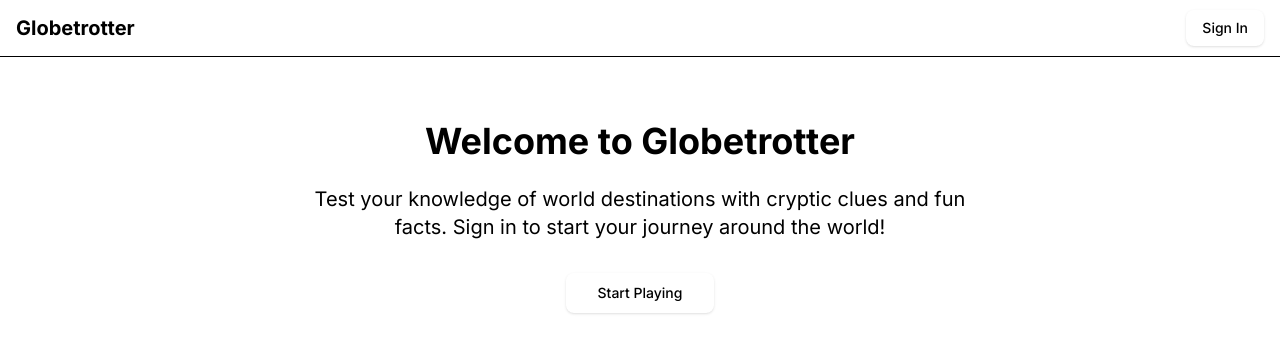
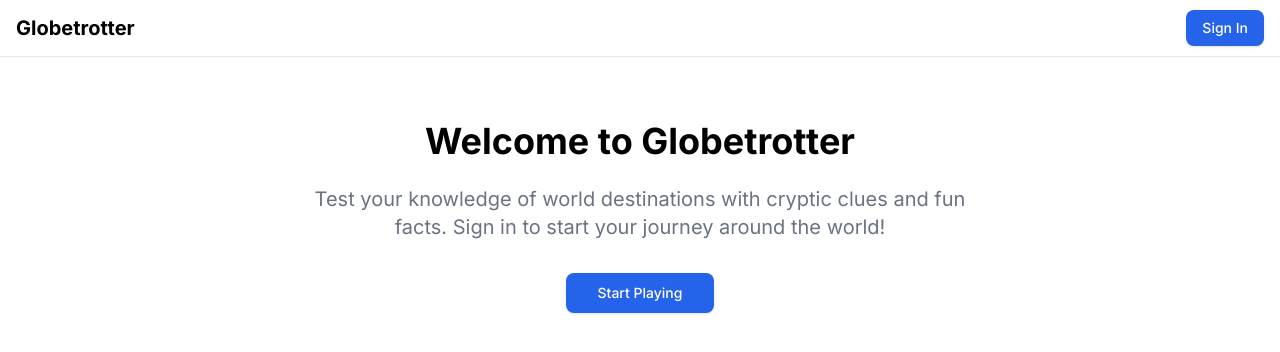
Before and after one commit to Saurav02022/globetrotter, a Next.js app: page / in a window 1280 px wide. Shown: the top 352 px of the page. Built offline with nearby package versions, Linux system fonts and the light colour scheme; no server answers.

Commit message:
refactor: improve auth flow and update dependencies

```diff
--- a/app/auth/sign-in/route.ts
+++ /dev/null
@@ -1,20 +0,0 @@
-import { createClient } from '@/lib/supabase/server'
-import { NextResponse } from 'next/server'
-import { getBaseUrl } from '@/lib/utils'
-
-export async function POST() {
-  const supabase = createClient()
-
-  const { data, error } = await supabase.auth.signInWithOAuth({
-    provider: 'google',
-    options: {
-      redirectTo: `${getBaseUrl()}/auth/callback`
-    }
-  })
-
-  if (error) {
-    return NextResponse.json({ error: error.message }, { status: 500 })
-  }
-
-  return NextResponse.json({ url: data.url })
-}
--- a/app/globals.css
+++ b/app/globals.css
@@ -2,98 +2,52 @@
 @tailwind components;
 @tailwind utilities;
 
-@plugin "tailwindcss-animate";
-
-@custom-variant dark (&:is(.dark *));
-
-@theme {
-  --font-sans: var(--font-geist-sans);
-  --font-mono: var(--font-geist-mono);
-}
-
-@theme inline {
-  --color-background: var(--background);
-  --color-foreground: var(--foreground);
-  --color-card: var(--card);
-  --color-card-foreground: var(--card-foreground);
-  --color-popover: var(--popover);
-  --color-popover-foreground: var(--popover-foreground);
-  --color-primary: var(--primary);
-  --color-primary-foreground: var(--primary-foreground);
-  --color-secondary: var(--secondary);
-  --color-secondary-foreground: var(--secondary-foreground);
-  --color-muted: var(--muted);
-  --color-muted-foreground: var(--muted-foreground);
-  --color-accent: var(--accent);
-  --color-accent-foreground: var(--accent-foreground);
-  --color-destructive: var(--destructive);
-  --color-destructive-foreground: var(--destructive-foreground);
-  --color-border: var(--border);
-  --color-input: var(--input);
-  --color-ring: var(--ring);
-  --color-chart-1: var(--chart-1);
-  --color-chart-2: var(--chart-2);
-  --color-chart-3: var(--chart-3);
-  --color-chart-4: var(--chart-4);
-  --color-chart-5: var(--chart-5);
-  --radius-sm: calc(var(--radius) - 4px);
-  --radius-md: calc(var(--radius) - 2px);
-  --radius-lg: var(--radius);
-  --radius-xl: calc(var(--radius) + 4px);
-  --color-sidebar: var(--sidebar);
-  --color-sidebar-foreground: var(--sidebar-foreground);
-  --color-sidebar-primary: var(--sidebar-primary);
-  --color-sidebar-primary-foreground: var(--sidebar-primary-foreground);
-  --color-sidebar-accent: var(--sidebar-accent);
-  --color-sidebar-accent-foreground: var(--sidebar-accent-foreground);
-  --color-sidebar-border: var(--sidebar-border);
-  --color-sidebar-ring: var(--sidebar-ring);
-}
-
 @layer base {
   :root {
-    --background: oklch(1 0 0);
-    --foreground: oklch(0.129 0.042 264.695);
-    --card: oklch(1 0 0);
-    --card-foreground: oklch(0.129 0.042 264.695);
-    --popover: oklch(1 0 0);
-    --popover-foreground: oklch(0.129 0.042 264.695);
-    --primary: oklch(0.208 0.042 265.755);
-    --primary-foreground: oklch(0.984 0.003 247.858);
-    --secondary: oklch(0.968 0.007 247.896);
-    --secondary-foreground: oklch(0.208 0.042 265.755);
-    --muted: oklch(0.968 0.007 247.896);
-    --muted-foreground: oklch(0.554 0.046 257.417);
-    --accent: oklch(0.968 0.007 247.896);
-    --accent-foreground: oklch(0.208 0.042 265.755);
-    --destructive: oklch(0.577 0.245 27.325);
-    --destructive-foreground: oklch(0.577 0.245 27.325);
-    --border: oklch(0.929 0.013 255.508);
-    --input: oklch(0.929 0.013 255.508);
-    --ring: oklch(0.704 0.04 256.788);
+    --background: white;
+    --foreground: black;
+    --card: white;
+    --card-foreground: black;
+    --popover: white;
+    --popover-foreground: black;
+    --primary: #2563eb;
+    --primary-foreground: white;
+    --secondary: #f3f4f6;
+    --secondary-foreground: black;
+    --muted: #f3f4f6;
+    --muted-foreground: #6b7280;
+    --accent: #f3f4f6;
+    --accent-foreground: black;
+    --destructive: #ef4444;
+    --destructive-foreground: white;
+    --border: #e5e7eb;
+    --input: #e5e7eb;
+    --ring: #2563eb;
     --radius: 0.625rem;
+    --font-sans: var(--font-geist-sans);
+    --font-mono: var(--font-geist-mono);
   }
 
   .dark {
-    --background: oklch(0.129 0.042 264.695);
-    --foreground: oklch(0.984 0.003 247.858);
-    --card: oklch(0.129 0.042 264.695);
-    --card-foreground: oklch(0.984 0.003 247.858);
-    --popover: oklch(0.129 0.042 264.695);
-    --popover-foreground: oklch(0.984 0.003 247.858);
-    --primary: oklch(0.984 0.003 247.858);
-    --primary-foreground: oklch(0.208 0.042 265.755);
-    --secondary: oklch(0.279 0.041 260.031);
-    --secondary-foreground: oklch(0.984 0.003 247.858);
-    --muted: oklch(0.279 0.041 260.031);
-    --muted-foreground: oklch(0.704 0.04 256.788);
-    --accent: oklch(0.279 0.041 260.031);
-    --accent-foreground: oklch(0.984 0.003 247.858);
-    --destructive: oklch(0.396 0.141 25.723);
-    --destructive-foreground: oklch(0.637 0.237 25.331);
-    --border: oklch(0.279 0.041 260.031);
-    --input: oklch(0.279 0.041 260.031);
-    --ring: oklch(0.446 0.043 257.281);
+    --background: #09090b;
+    --foreground: #fafafa;
+    --card: #09090b;
+    --card-foreground: #fafafa;
+    --popover: #09090b;
+    --popover-foreground: #fafafa;
+    --primary: #fafafa;
+    --primary-foreground: #09090b;
+    --secondary: #27272a;
+    --secondary-foreground: #fafafa;
+    --muted: #27272a;
+    --muted-foreground: #a1a1aa;
+    --accent: #27272a;
+    --accent-foreground: #fafafa;
+    --destructive: #7f1d1d;
+    --destructive-foreground: #fef2f2;
+    --border: #27272a;
+    --input: #27272a;
+    --ring: #7f1d1d;
   }
 
   * {
--- a/app/layout.tsx
+++ b/app/layout.tsx
@@ -5,6 +5,7 @@ import { Toaster } from 'sonner'
 import { createClient } from '@/lib/supabase/server'
 import Link from 'next/link'
 import { Button } from '@/components/ui/button'
+import { cn } from '@/lib/utils'
 
 const inter = Inter({ subsets: ['latin'] })
 
@@ -51,10 +52,16 @@ export default async function RootLayout({
   children: React.ReactNode
 }) {
   return (
-    <html lang="en">
-      <body className={inter.className}>
+    <html lang="en" suppressHydrationWarning>
+      <head />
+      <body className={cn(
+        "min-h-screen bg-background font-sans antialiased",
+        inter.className
+      )}>
         <Navigation />
-        {children}
+        <main className="flex-1">
+          {children}
+        </main>
         <Toaster />
       </body>
     </html>
--- a/app/login/page.tsx
+++ b/app/login/page.tsx
@@ -1,7 +1,7 @@
 import { createClient } from '@/lib/supabase/server'
 import { redirect } from 'next/navigation'
-import { Button } from '@/components/ui/button'
 import { Card, CardHeader, CardTitle, CardDescription, CardContent } from '@/components/ui/card'
+import AuthForm from '@/components/auth/AuthForm'
 
 export default async function LoginPage() {
   const supabase = createClient()
@@ -22,11 +22,7 @@ export default async function LoginPage() {
           </CardDescription>
         </CardHeader>
         <CardContent>
-          <form action="/auth/sign-in" method="post">
-            <Button className="w-full" size="lg">
-              Continue with Google
-            </Button>
-          </form>
+          <AuthForm />
         </CardContent>
       </Card>
     </div>
--- a/components/auth/AuthForm.tsx
+++ b/components/auth/AuthForm.tsx
@@ -13,7 +13,14 @@ export default function AuthForm() {
         supabaseClient={supabase}
         appearance={{ theme: ThemeSupa }}
         providers={['google']}
-        redirectTo={`${window.location.origin}/auth/callback`}
+        view="sign_in"
+        showLinks={false}
+        onlyThirdPartyProviders={true}
+        redirectTo={`${process.env.NEXT_PUBLIC_BASE_URL}/auth/callback`}
+        queryParams={{
+          access_type: 'offline',
+          prompt: 'consent',
+        }}
       />
     </div>
   )
--- /dev/null
+++ b/postcss.config.js
@@ -0,0 +1,9 @@
+/** @type {import('postcss').Config} */
+module.exports = {
+  plugins: {
+    'postcss-import': {},
+    'tailwindcss/nesting': 'postcss-nesting',
+    tailwindcss: {},
+    autoprefixer: {},
+  },
+}
--- a/postcss.config.mjs
+++ /dev/null
@@ -1,5 +0,0 @@
-const config = {
-  plugins: ["@tailwindcss/postcss"],
-};
-
-export default config;
--- a/tailwind.config.js
+++ b/tailwind.config.js
@@ -6,7 +6,9 @@ module.exports = {
     './components/**/*.{ts,tsx}',
     './app/**/*.{ts,tsx}',
     './src/**/*.{ts,tsx}',
+    './lib/**/*.{ts,tsx}',
   ],
+  prefix: "",
   theme: {
     container: {
       center: true,
@@ -17,34 +19,34 @@ module.exports = {
     },
     extend: {
       colors: {
-        border: "hsl(var(--border))",
-        input: "hsl(var(--input))",
-        ring: "hsl(var(--ring))",
-        background: "hsl(var(--background))",
-        foreground: "hsl(var(--foreground))",
+        border: "var(--border)",
+        input: "var(--input)",
+        ring: "var(--ring)",
+        background: "var(--background)",
+        foreground: "var(--foreground)",
         primary: {
-          DEFAULT: "hsl(var(--primary))",
-          foreground: "hsl(var(--primary-foreground))",
+          DEFAULT: "var(--primary)",
+          foreground: "var(--primary-foreground)",
         },
         secondary: {
-          DEFAULT: "hsl(var(--secondary))",
-          foreground: "hsl(var(--secondary-foreground))",
+          DEFAULT: "var(--secondary)",
+          foreground: "var(--secondary-foreground)",
         },
         destructive: {
-          DEFAULT: "hsl(var(--destructive))",
-          foreground: "hsl(var(--destructive-foreground))",
+          DEFAULT: "var(--destructive)",
+          foreground: "var(--destructive-foreground)",
         },
         muted: {
-          DEFAULT: "hsl(var(--muted))",
-          foreground: "hsl(var(--muted-foreground))",
+          DEFAULT: "var(--muted)",
+          foreground: "var(--muted-foreground)",
         },
         accent: {
-          DEFAULT: "hsl(var(--accent))",
-          foreground: "hsl(var(--accent-foreground))",
+          DEFAULT: "var(--accent)",
+          foreground: "var(--accent-foreground)",
         },
         card: {
-          DEFAULT: "hsl(var(--card))",
-          foreground: "hsl(var(--card-foreground))",
+          DEFAULT: "var(--card)",
+          foreground: "var(--card-foreground)",
         },
       },
       borderRadius: {
@@ -52,6 +54,10 @@ module.exports = {
         md: "calc(var(--radius) - 2px)",
         sm: "calc(var(--radius) - 4px)",
       },
+      fontFamily: {
+        sans: ["var(--font-sans)", "system-ui", "sans-serif"],
+        mono: ["var(--font-mono)", "monospace"],
+      },
     },
   },
   plugins: [require("tailwindcss-animate")],
```
Also changed, not shown: package.json (+5 -3 lines), 1 other file (tests, documents, lock files or other folders).
